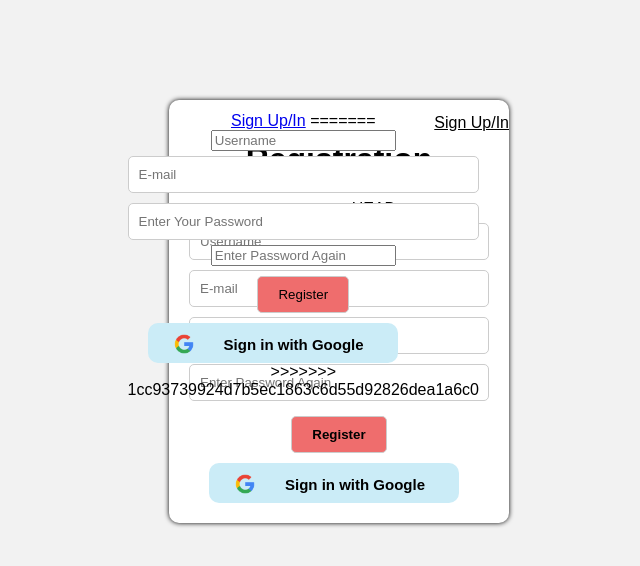
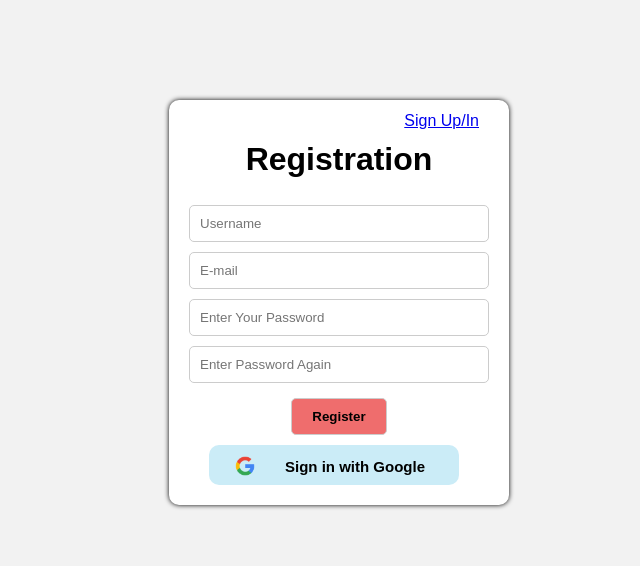
Before and after one commit to Akash-Chaudhari-03/TalentTap, a website: page client/register.html in a window 1280 px wide. Shown: the whole page, without its empty margins (321-961 px from the left). Drawn offline with Linux system fonts and the light colour scheme.

Commit message:
changes in class name

```diff
--- a/client/register.html
+++ b/client/register.html
@@ -10,7 +10,6 @@
 <div class="container">
     <div class="registration-box">
     <h1><b><div class="headline">Registration</div></b></h1>
-<<<<<<< HEAD
     <form class="form" action="---">
         <input class="username" type="text" name="username" id="username" placeholder="Username"><br>
         <input class="email" type="text" name="email" id="email" placeholder="E-mail"><br>
@@ -28,23 +27,6 @@
     </button>
     <div class="sign">
         <a href="#">Sign Up/In</a>
-=======
-    <form class="form" action="#" method="post">
-        <input class="name" type="text" name="name" id="name" placeholder="Username" required><br>
-        <input class="email" type="text" name="email" id="email" placeholder="E-mail" required><br>
-        <input class="password" type="password" name="password" id="password" placeholder="Enter Your Password"><br>
-        <input class="confirm-password" type="password" name="confirm-password" id="confirm-password" placeholder="Enter Password Again"><br>
-    </form>
-        <div>
-            <input class="register" type="submit" value="Register">
-        </div>
-        <button type="button" class="btn">
-            <img class="img" src="images/google.jpeg">
-           <b> <div class="text">Sign in with Google</div></b>
-    </button>
-    <div>
-          <a href="#" class="sign">Sign Up/In</a>
->>>>>>> 1cc93739924d7b5ec1863c6d55d92826dea1a6c0
     </div>
 </div>
 </body>
```
